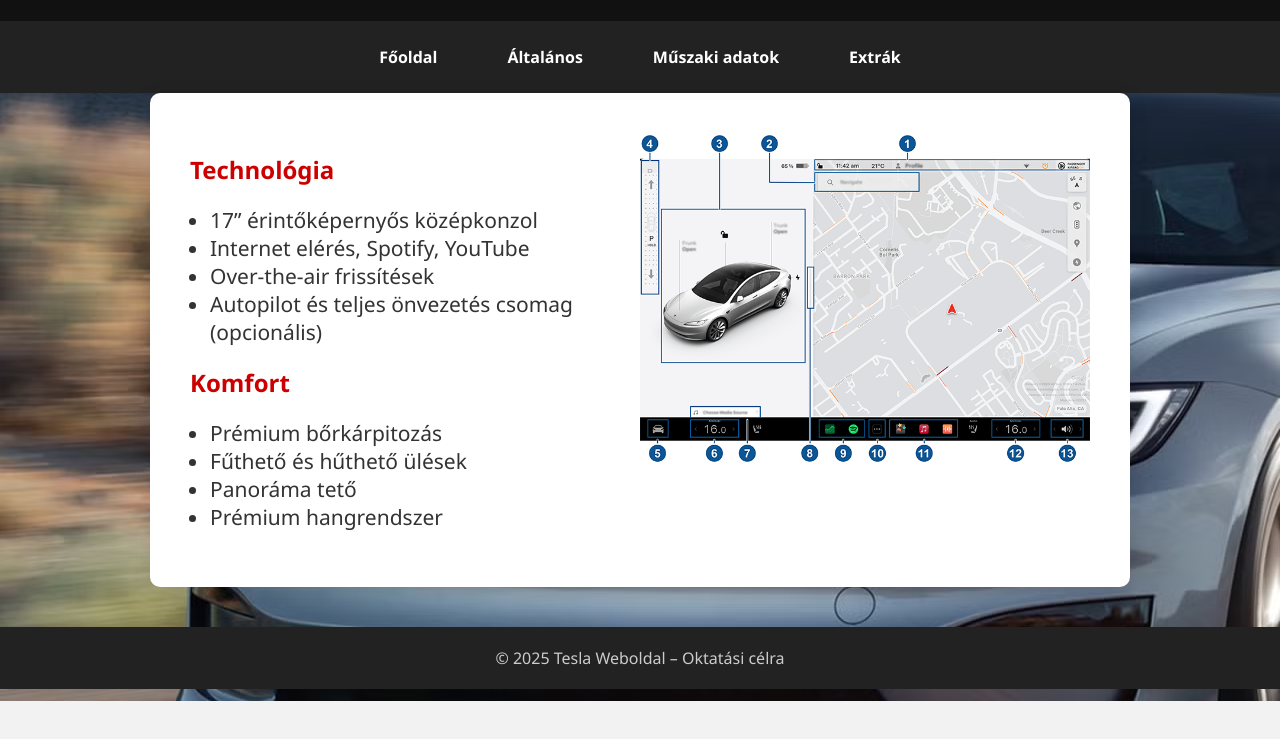
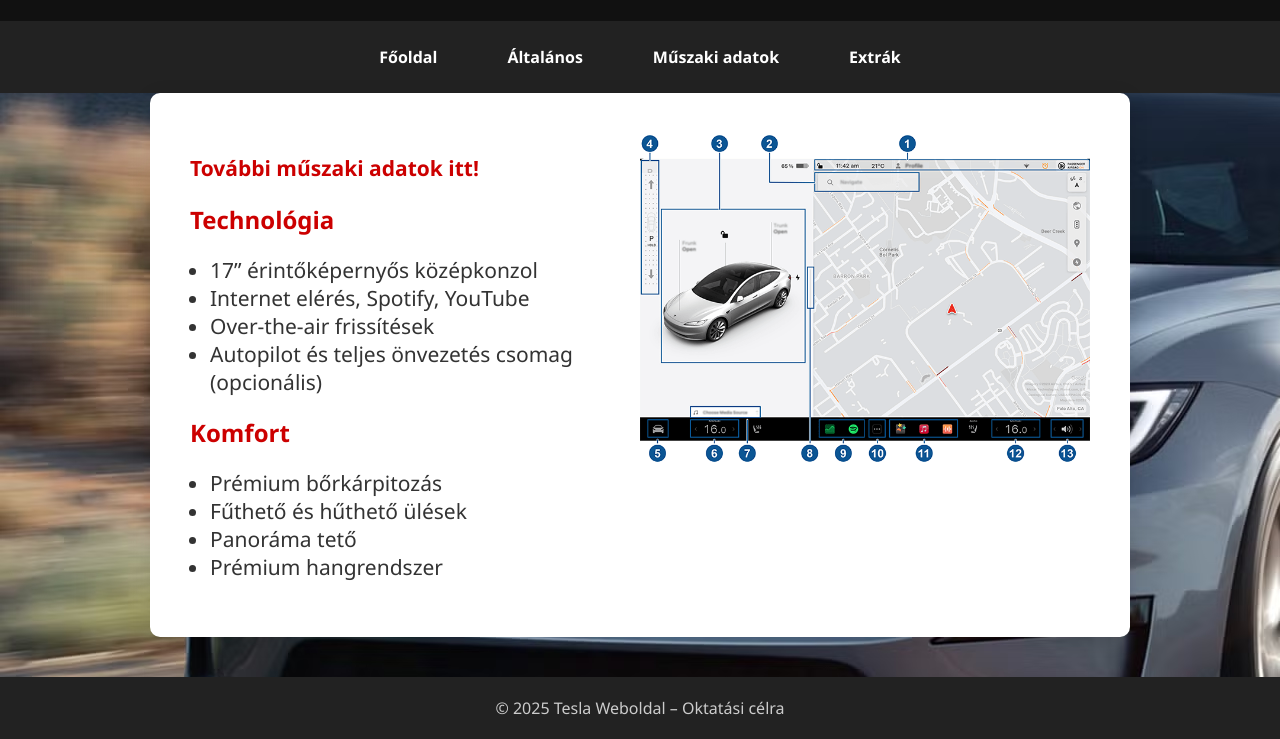
Before and after one commit to PalugyaiRMarkCKIK/Tesla-model-s, a plain HTML site: page extrak.html in a window 1280 px wide. Shown: the part 99-838 px from the top of the page. Before the commit the page ends 800 px from the top, so only its background shows below. Drawn offline with Linux system fonts and the light colour scheme.

Commit message:
IKT:link

```diff
--- a/extrak.html
+++ b/extrak.html
@@ -17,6 +17,15 @@
     </nav>
     <main>
         <img src="Tesla.erintokepernyo.png" alt="Tesla_model_erintokepernyo" title="Tesla_model_erintokepernyo" id="Tesla_model_erintokepernyo">
+
+
+            <p>
+                <a href="https://hvg.hu/cegauto/20161003_tesla_elon_musk_elektromos_auto_erdekessegek">
+                    További műszaki adatok itt!
+                </a>
+              </p>
+
+
         <h2>Technológia</h2>
         <ul>
             <li>17” érintőképernyős középkonzol</li>
--- a/style.css
+++ b/style.css
@@ -6,6 +6,8 @@ body {
     background-color: #f2f2f2;
     color: #333;
     background-image: url(tesla-model-s.avif);
+} {
+    position: fixed;
 }
 
 header {
@@ -95,3 +97,9 @@ h3 {
 .cimek {
     font-family: sans-serif;
 }
+p>a{
+    color: #cc0000;
+    text-decoration: none;
+    font-size: 9;
+    font-weight: bold;
+}
```
